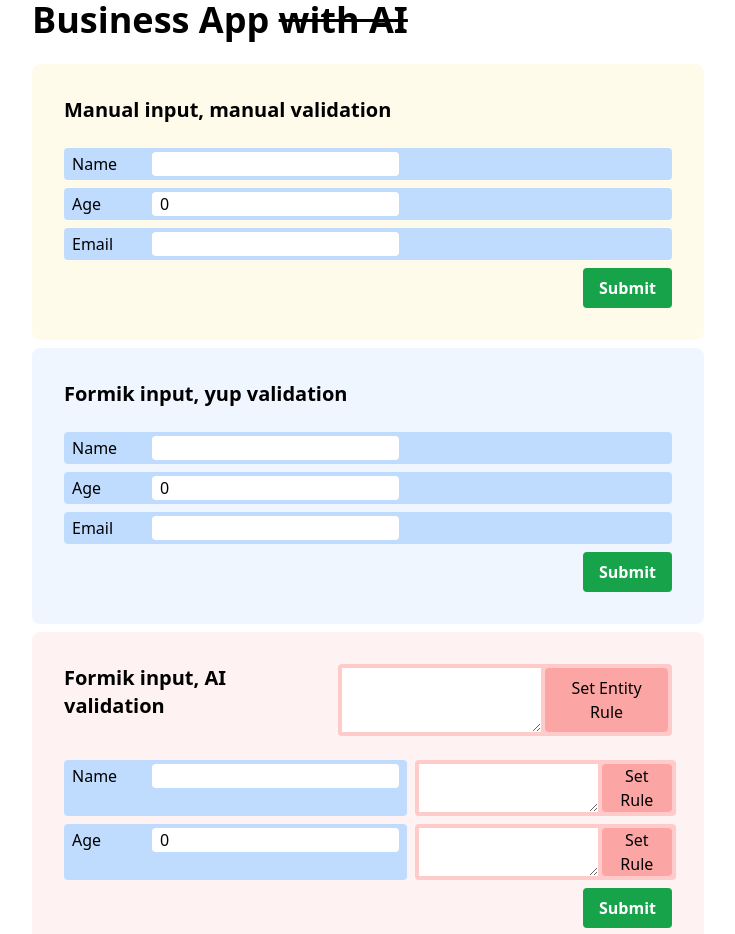
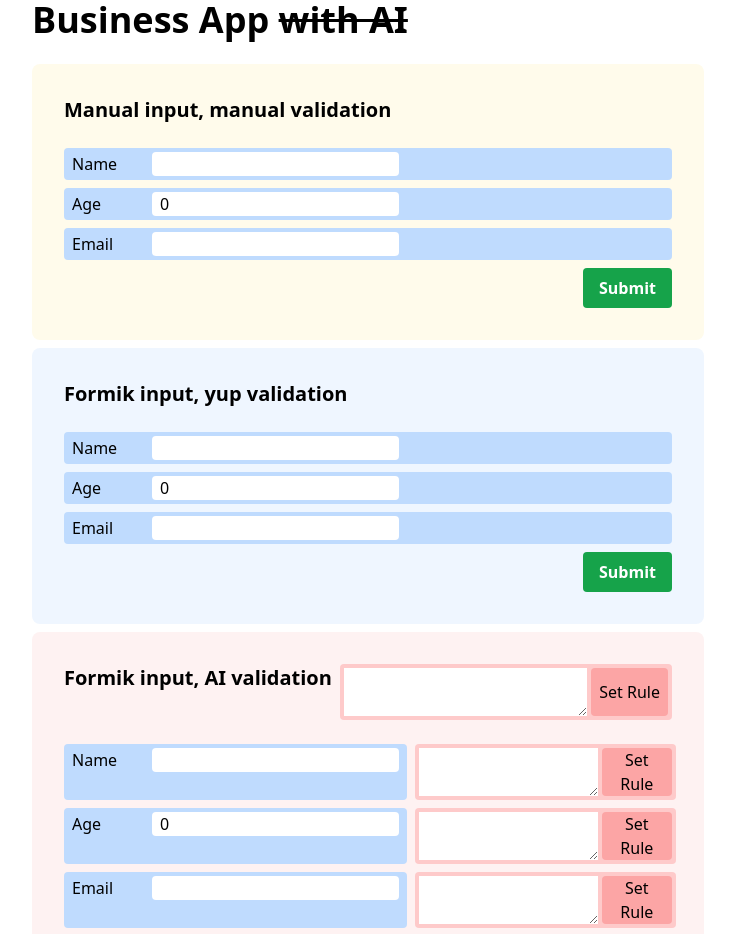
Before and after one commit to oliversturm/BusinessAppWithAI, a React (Vite) app in the folder businessappwithai.client/: page / in a window 1280 px wide. Shown: the top 934 px of the page, without its empty margins (272-1007 px from the left). Built offline with nearby package versions, Linux system fonts and the light colour scheme.

Commit message:
feat: email field added, rule editor refactored

```diff
--- a/businessappwithai.client/src/AIInputForm.jsx
+++ b/businessappwithai.client/src/AIInputForm.jsx
@@ -2,6 +2,7 @@
 import * as Yup from "yup";
 import FormikInput from "@/FormikInput.jsx";
 import { useState } from "react";
+import RuleEditor from "@/RuleEditor.jsx";
 
 const validate = (field, value, context) =>
   fetch("/api/validate", {
@@ -38,20 +39,29 @@
       age: Yup.number().test("age-language-rule", function (value, context) {
         return validate("age", value, context);
       }),
+      email: Yup.string().test(
+        "email-language-rule",
+        function (value, context) {
+          return validate("email", value, context);
+        },
+      ),
     }),
     onSubmit: (values) => {
       onSubmit(values);
     },
   });
 
-  const [rules, setRules] = useState({ _entity: "", name: "", age: "" });
+  const [rules, setRules] = useState({
+    _entity: "",
+    name: "",
+    age: "",
+    email: "",
+  });
   const ruleChanged = (field) => (e) => {
     setRules((r) => ({ ...r, [field]: e.target.value }));
   };
 
-  const [configRuleActive, setConfigRuleActive] = useState({});
-  const configureRule = (field, rule) => {
-    setConfigRuleActive((c) => ({ ...c, [field]: true }));
+  const configureRule = (field, rule) =>
     fetch("http://localhost:5086/api/configureRule", {
       method: "POST",
       headers: {
@@ -61,10 +71,7 @@
         field,
         ruleText: rule,
       }),
-    }).then(() => {
-      setConfigRuleActive((c) => ({ ...c, [field]: false }));
     });
-  };
 
   return (
     <form
@@ -73,21 +80,12 @@
     >
       <div className="flex flex-row gap-2 mb-4">
         <h2 className="font-bold text-xl mb-4">Formik input, AI validation</h2>
-        <div className="flex flex-row bg-red-200 rounded flex-grow p-1 gap-1">
-          <textarea
-            className="flex-grow"
-            onChange={ruleChanged("_entity")}
+        <RuleEditor
+          name="_entity"
           value={rules._entity}
+          onChange={ruleChanged}
+          configureRule={configureRule}
         />
-          <button
-            className="bg-red-300 rounded px-2 disabled:bg-gray-300"
-            type="button"
-            onClick={() => configureRule("_entity", rules._entity)}
-            disabled={configRuleActive._entity}
-          >
-            Set Entity Rule
-          </button>
-        </div>
       </div>
       <div className="flex flex-row gap-2">
         <FormikInput
@@ -96,21 +94,12 @@
           label="Name"
           vertical={true}
         />
-        <div className="flex flex-row bg-red-200 rounded flex-grow p-1 gap-1">
-          <textarea
-            className="flex-grow"
-            onChange={ruleChanged("name")}
+        <RuleEditor
+          name="name"
           value={rules.name}
+          onChange={ruleChanged}
+          configureRule={configureRule}
         />
-          <button
-            className="bg-red-300 rounded px-2 disabled:bg-gray-300"
-            type="button"
-            onClick={() => configureRule("name", rules.name)}
-            disabled={configRuleActive.name}
-          >
-            Set Rule
-          </button>
-        </div>
       </div>
 
       <div className="flex flex-row gap-2">
@@ -121,21 +110,27 @@
           label="Age"
           vertical={true}
         />
-        <div className="flex flex-row bg-red-200 rounded flex-grow p-1 gap-1">
-          <textarea
-            className="flex-grow"
-            onChange={ruleChanged("age")}
+        <RuleEditor
+          name="age"
           value={rules.age}
+          onChange={ruleChanged}
+          configureRule={configureRule}
         />
-          <button
-            className="bg-red-300 rounded px-2 disabled:bg-gray-300"
-            type="button"
-            onClick={() => configureRule("age", rules.age)}
-            disabled={configRuleActive.age}
-          >
-            Set Rule
-          </button>
       </div>
+
+      <div className="flex flex-row gap-2">
+        <FormikInput
+          formik={formik}
+          field="email"
+          label="Email"
+          vertical={true}
+        />
+        <RuleEditor
+          name="email"
+          value={rules.email}
+          onChange={ruleChanged}
+          configureRule={configureRule}
+        />
       </div>
 
       <button
--- /dev/null
+++ b/businessappwithai.client/src/RuleEditor.jsx
@@ -0,0 +1,27 @@
+import { useState } from "react";
+
+const RuleEditor = ({ name, onChange, value, configureRule }) => {
+  const [configureRuleActive, setConfigureRuleActive] = useState(false);
+  const innerConfigureRule = (name, value) => {
+    setConfigureRuleActive(true);
+    configureRule(name, value).then(() => {
+      setConfigureRuleActive(false);
+    });
+  };
+
+  return (
+    <div className="flex flex-row bg-red-200 rounded flex-grow p-1 gap-1">
+      <textarea className="flex-grow" onChange={onChange(name)} value={value} />
+      <button
+        className="bg-red-300 rounded px-2 disabled:bg-gray-300"
+        type="button"
+        onClick={() => innerConfigureRule(name, value)}
+        disabled={configureRuleActive.age}
+      >
+        Set Rule
+      </button>
+    </div>
+  );
+};
+
+export default RuleEditor;
```
Lines whose indentation alone changed are shown as unchanged.
